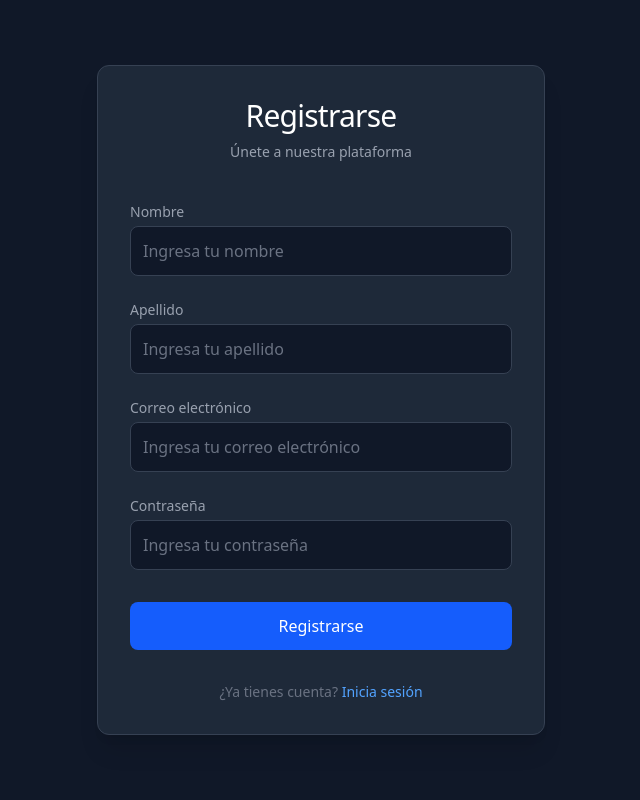
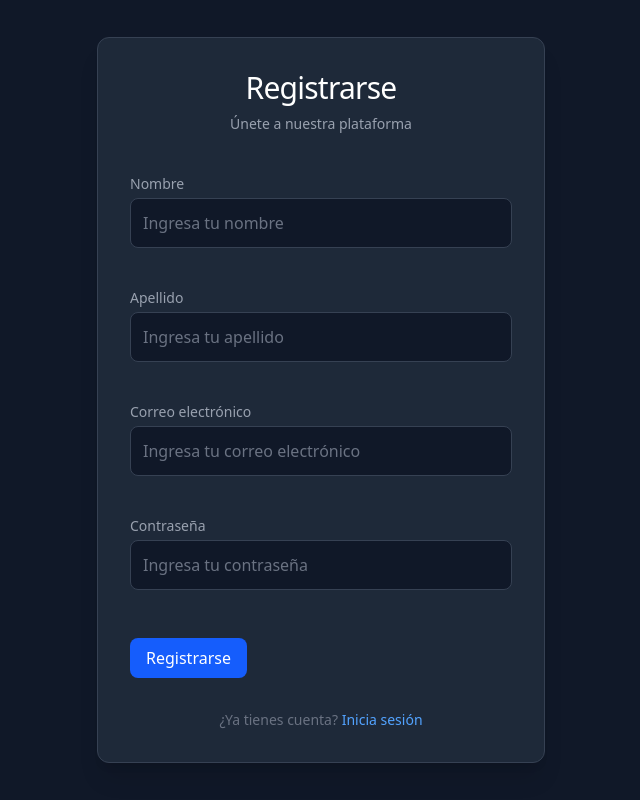
Before and after one commit to Frikilinux/alumnithon-bad-batch-frontend, a React (Vite) app: page /registro in a window 1280 px wide. Shown: the whole page, without its empty margins (319-959 px from the left). Built offline with nearby package versions, Linux system fonts and the light colour scheme.

Commit message:
update: api register

```diff
--- a/package.json
+++ b/package.json
@@ -11,6 +11,7 @@
   },
   "dependencies": {
     "@tailwindcss/vite": "^4.1.10",
+    "axios": "^1.10.0",
     "react": "^19.1.0",
     "react-dom": "^19.1.0",
     "react-hook-form": "^7.58.1",
--- /dev/null
+++ b/src/api/ApiClient.ts
@@ -0,0 +1,17 @@
+import axios from 'axios'
+import { handleApiError } from './errorHandler'
+
+const apiClient = axios.create({
+  baseURL: import.meta.env.VITE_API_BASE_URL || 'http://localhost:3000/api',
+  withCredentials: true,
+})
+
+apiClient.interceptors.response.use(
+  (response) => response,
+  (error) => {
+    handleApiError(error)
+    return Promise.reject(error)
+  }
+)
+
+export default apiClient
--- /dev/null
+++ b/src/api/auth/Register.ts
@@ -0,0 +1,13 @@
+import apiClient from '../ApiClient'
+import type { RegisterData } from '../../types/FormTypes'
+
+export const register = async (data: RegisterData) => {
+  try {
+    const response = await apiClient.post('/register', data)
+    return response.data
+  } catch (error: any) {
+    throw new Error(
+      error.response?.data?.message || 'Error desconocido en el registro'
+    )
+  }
+}
--- /dev/null
+++ b/src/api/errorHandler.ts
@@ -0,0 +1,21 @@
+const onError400 = (_error: any) => {
+  alert('Error 400: Datos inválidos, revisa el formulario.')
+}
+
+const onError401 = (_error: any) => {
+  alert('Error 401: No autorizado. Por favor inicia sesión.')
+}
+
+const errorHandlers: Record<number, (error: any) => void> = {
+  400: onError400,
+  401: onError401,
+}
+
+export const handleApiError = (error: any) => {
+  const status = error.response?.status
+  if (status && errorHandlers[status]) {
+    errorHandlers[status](error)
+  } else {
+    alert('Ocurrió un error inesperado.')
+  }
+}
--- /dev/null
+++ b/src/components/form/FormInput.tsx
@@ -0,0 +1,46 @@
+import type { FieldErrors, UseFormRegister } from 'react-hook-form'
+import type { RegisterData } from '../../types/FormTypes'
+
+type FormInputProps = {
+  label: string
+  id: keyof RegisterData | string
+  type: string
+  register: UseFormRegister<RegisterData>
+  validations: any
+  errors: FieldErrors<RegisterData>
+}
+
+export const FormInput = ({
+  label,
+  id,
+  type,
+  register,
+  validations,
+  errors,
+}: FormInputProps) => {
+  const fieldId = id as keyof RegisterData
+
+  return (
+    <div className='mb-4 space-y-1'>
+      <label htmlFor={id} className='block text-sm font-normal text-gray-400'>
+        {label}
+      </label>
+      <input
+        id={id}
+        type={type}
+        {...register(fieldId, validations)}
+        className={`w-full rounded-lg border border-gray-700 bg-gray-900 p-3 text-white placeholder-gray-500 transition focus:ring-1 focus:ring-blue-500 focus:outline-none ${
+          errors[fieldId] ? 'border-red-500' : ''
+        }`}
+        placeholder={`Ingresa tu ${label.toLowerCase()}`}
+      />
+      <div className='h-5'>
+        {errors[fieldId] && (
+          <p className='animate-fadeIn text-sm text-red-400'>
+            {errors[fieldId]?.message}
+          </p>
+        )}
+      </div>
+    </div>
+  )
+}
--- /dev/null
+++ b/src/components/ui/Button.tsx
@@ -0,0 +1,44 @@
+import type { ButtonHTMLAttributes, ReactNode } from 'react'
+
+type ButtonProps = {
+  children: ReactNode
+  variant?: 'primary' | 'secondary' | 'danger'
+  size?: 'sm' | 'md' | 'lg'
+  isLoading?: boolean
+  className?: string
+} & ButtonHTMLAttributes<HTMLButtonElement>
+
+export const Button = ({
+  children,
+  variant = 'primary',
+  size = 'md',
+  isLoading = false,
+  disabled,
+  className = '',
+  ...props
+}: ButtonProps) => {
+  const baseStyles = 'rounded-lg font-medium transition focus:outline-none'
+
+  const variants = {
+    primary: 'bg-blue-600 hover:bg-blue-700 text-white disabled:bg-gray-700',
+    secondary: 'bg-gray-600 hover:bg-gray-700 text-white disabled:bg-gray-700',
+    danger: 'bg-red-600 hover:bg-red-700 text-white disabled:bg-red-400',
+  }
+
+  const sizes = {
+    sm: 'px-3 py-1 text-sm',
+    md: 'px-4 py-2 text-base',
+    lg: 'px-5 py-3 text-lg',
+  }
+
+  return (
+    <button
+      className={`${baseStyles} ${variants[variant]} ${sizes[size]} ${
+        disabled || isLoading ? 'cursor-not-allowed opacity-70' : ''
+      } ${className}`}
+      disabled={disabled || isLoading}
+      {...props}>
+      {isLoading ? 'Cargando...' : children}
+    </button>
+  )
+}
--- /dev/null
+++ b/src/context/authContext.tsx
@@ -0,0 +1,68 @@
+import { createContext, useContext, useEffect, useState } from 'react'
+import apiClient from '../api/ApiClient'
+
+type User = {
+  id: string
+  email: string
+  name: string
+}
+
+type AuthContextType = {
+  user: User | null
+  isLoading: boolean
+}
+
+const AuthContext = createContext<AuthContextType>({
+  user: null,
+  isLoading: true,
+})
+
+export const AuthProvider = ({ children }: { children: React.ReactNode }) => {
+  const [user, setUser] = useState<User | null>(null)
+  const [isLoading, setIsLoading] = useState(true)
+
+  // useEffect(() => {
+  //   const checkAuth = async () => {
+  //     try {
+  //       const res = await apiClient.get('/auth/me')
+  //       setUser(res.data)
+  //       console.log(`Usuario autenticado: ${res.data.email}`)
+  //     } catch (err) {
+  //       console.error('Error al verificar autenticación:', err)
+  //       setUser(null)
+  //     } finally {
+  //       setIsLoading(false)
+  //     }
+  //   }
+
+  //   checkAuth()
+  // }, [])
+
+  useEffect(() => {
+    const checkAuth = async () => {
+      try {
+        // Simula un usuario autenticado (cambia o comenta para probar sin usuario)
+        const simulatedUser = {
+          id: '123',
+          email: 'test@example.com',
+          name: 'Usuario Simulado',
+        }
+        setUser(simulatedUser)
+      } catch {
+        setUser(null)
+      } finally {
+        setIsLoading(false)
+      }
+    }
+
+    checkAuth()
+  }, [])
+
+  return (
+    <AuthContext.Provider value={{ user, isLoading }}>
+      {children}
+    </AuthContext.Provider>
+  )
+}
+
+export const useAuth = () => useContext(AuthContext)
--- a/src/features/auth/RegisterForm.tsx
+++ b/src/features/auth/RegisterForm.tsx
@@ -1,23 +1,68 @@
 import { useForm } from 'react-hook-form'
 import type { SubmitHandler } from 'react-hook-form'
-
-type FormData = {
-  email: string
-  password: string
-  firstName: string
-  lastName: string
-}
+import { FormInput } from '../../components/form/FormInput'
+import { Button } from '../../components/ui/Button'
+import type { RegisterData } from '../../types/FormTypes'
 
 const Register = () => {
   const {
     register,
     handleSubmit,
     formState: { errors, isSubmitting },
-  } = useForm<FormData>()
+  } = useForm<RegisterData>()
 
-  const onSubmit: SubmitHandler<FormData> = (data) => {
-    console.log('Datos enviados:', data)
+  const onSubmit: SubmitHandler<RegisterData> = async (data) => {
+    try {
+      console.log('Datos enviados:', data)
+      await new Promise((res) => setTimeout(res, 1000)) // Simula espera
+      alert('Registro exitoso')
+    } catch (error) {
+      console.error('Error al registrar:', error)
+    }
   }
+
+  const fields = [
+    {
+      label: 'Nombre',
+      id: 'firstName',
+      type: 'text',
+      validations: {
+        required: 'El nombre es obligatorio',
+      },
+    },
+    {
+      label: 'Apellido',
+      id: 'lastName',
+      type: 'text',
+      validations: {
+        required: 'El apellido es obligatorio',
+      },
+    },
+    {
+      label: 'Correo electrónico',
+      id: 'email',
+      type: 'email',
+      validations: {
+        required: 'El correo es obligatorio',
+        pattern: {
+          value: /^[^@ ]+@[^@ ]+\.[^@ .]{2,}$/,
+          message: 'Correo no válido',
+        },
+      },
+    },
+    {
+      label: 'Contraseña',
+      id: 'password',
+      type: 'password',
+      validations: {
+        required: 'La contraseña es obligatoria',
+        minLength: {
+          value: 6,
+          message: 'Debe tener al menos 6 caracteres',
+        },
+      },
+    },
+  ] as const
 
   return (
     <div className='flex min-h-screen w-full items-center justify-center bg-gray-900 p-4'>
@@ -32,70 +77,22 @@ const Register = () => {
         </div>
 
         <form onSubmit={handleSubmit(onSubmit)}>
-          {[
-            {
-              label: 'Nombre',
-              id: 'firstName',
-              type: 'text',
-              required: 'El nombre es obligatorio',
-            },
-            {
-              label: 'Apellido',
-              id: 'lastName',
-              type: 'text',
-              required: 'El apellido es obligatorio',
-            },
-            {
-              label: 'Correo electrónico',
-              id: 'email',
-              type: 'email',
-              required: 'El correo es obligatorio',
-            },
-            {
-              label: 'Contraseña',
-              id: 'password',
-              type: 'password',
-              required: 'La contraseña es obligatoria',
-            },
-          ].map(({ label, id, type, required }) => (
-            <div key={id} className='space-y-1'>
-              <label
-                htmlFor={id}
-                className='block text-sm font-normal text-gray-400'>
-                {label}
-              </label>
-              <input
-                id={id}
-                type={type}
-                {...register(id as keyof FormData, { required })}
-                className={`w-full rounded-lg border border-gray-700 bg-gray-900 p-3 text-white placeholder-gray-500 transition focus:ring-1 focus:ring-blue-500 focus:outline-none ${
-                  errors[id as keyof FormData] ? 'border-red-500' : ''
-                }`}
-                placeholder={`Ingresa tu ${label.toLowerCase()}`}
-              />
-
-              {/* Contenedor de altura fija para mensajes de error */}
-              <div className='h-5'>
-                {errors[id as keyof FormData] && (
-                  <p className='animate-fadeIn text-sm text-red-400'>
-                    {errors[id as keyof FormData]?.message}
-                  </p>
-                )}
-              </div>
-            </div>
+          {fields.map(({ label, id, type, validations }) => (
+            <FormInput
+              key={id}
+              label={label}
+              id={id}
+              type={type}
+              register={register}
+              validations={validations}
+              errors={errors}
+            />
           ))}
 
           <div className='pt-2'>
-            <button
-              type='submit'
-              disabled={isSubmitting}
-              className={`w-full rounded-lg px-4 py-3 font-medium text-white transition ${
-                isSubmitting
-                  ? 'cursor-not-allowed bg-gray-700'
-                  : 'bg-blue-600 hover:bg-blue-700'
-              }`}>
-              {isSubmitting ? 'Creando cuenta...' : 'Registrarse'}
-            </button>
+            <Button type='submit' isLoading={isSubmitting}>
+              Registrarse
+            </Button>
           </div>
         </form>
 
@@ -106,7 +103,7 @@ const Register = () => {
               href='#'
               className='text-blue-400 transition hover:text-blue-300'>
               Inicia sesión
-            </a>{' '}
+            </a>
           </p>
         </div>
       </div>
--- a/src/main.tsx
+++ b/src/main.tsx
@@ -2,11 +2,14 @@ import { StrictMode } from 'react'
 import { createRoot } from 'react-dom/client'
 import App from './App.tsx'
 import { BrowserRouter } from 'react-router'
+import { AuthProvider } from './context/authContext.tsx'
 
 createRoot(document.getElementById('root')!).render(
-  <BrowserRouter>
-    <StrictMode>
-      <App />
-    </StrictMode>
-  </BrowserRouter>
+  <StrictMode>
+    <BrowserRouter>
+      <AuthProvider>
+        <App />
+      </AuthProvider>
+    </BrowserRouter>
+  </StrictMode>
 )
--- /dev/null
+++ b/src/routes/ProtecterdRoute.tsx
@@ -0,0 +1,11 @@
+import { Navigate, Outlet } from 'react-router-dom'
+import { useAuth } from '../context/authContext'
+
+const ProtectedRoute = () => {
+  const { user, isLoading } = useAuth()
+
+  if (isLoading) return <p className='text-red'>Cargando...</p>
+  return user ? <Outlet /> : <Navigate to='/registro' replace />
+}
+
+export default ProtectedRoute
--- /dev/null
+++ b/src/types/FormTypes.ts
@@ -0,0 +1,6 @@
+export type RegisterData = {
+  email: string
+  password: string
+  firstName: string
+  lastName: string
+}
```
Also changed, not shown: src/routes/AppRoutes.tsx (+11 -2 lines), 2 other files (tests, documents, lock files or other folders).
